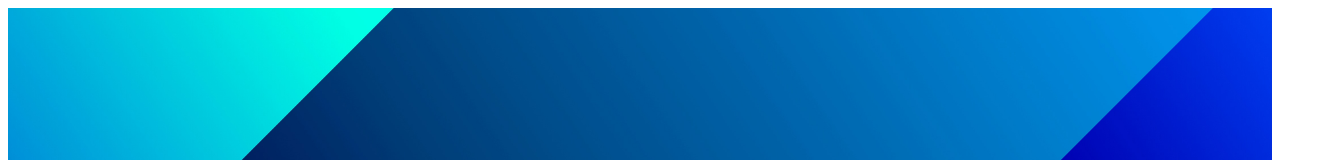
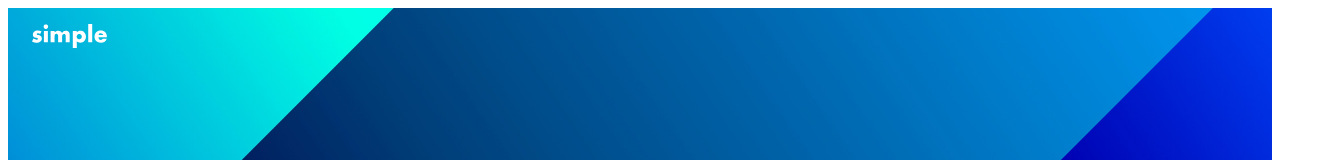
Before and after one commit to tomo-0224/my-next-project, a Next.js app: page / in a window 1280 px wide. Shown: the top 160 px of the page, 1336 px wide, since content can reach past the window. Built offline with nearby package versions, Linux system fonts and the light colour scheme.

Commit message:
ヘッダーのコンポーネント化

```diff
--- a/app/layout.tsx
+++ b/app/layout.tsx
@@ -1,22 +1,5 @@
-import type { Metadata } from "next";
-import localFont from "next/font/local";
 import "./globals.css";
-
-const geistSans = localFont({
-  src: "./fonts/GeistVF.woff",
-  variable: "--font-geist-sans",
-  weight: "100 900",
-});
-const geistMono = localFont({
-  src: "./fonts/GeistMonoVF.woff",
-  variable: "--font-geist-mono",
-  weight: "100 900",
-});
-
-export const metadata: Metadata = {
-  title: "Create Next App",
-  description: "Generated by create next app",
-};
+import Header from "./_components/header";
 
 export default function RootLayout({
   children,
@@ -24,8 +7,9 @@ export default function RootLayout({
   children: React.ReactNode;
 }>) {
   return (
-    <html lang="en">
-      <body className={`${geistSans.variable} ${geistMono.variable}`}>
+    <html lang="ja">
+      <body>
+        <Header />
         {children}
       </body>
     </html>
```
